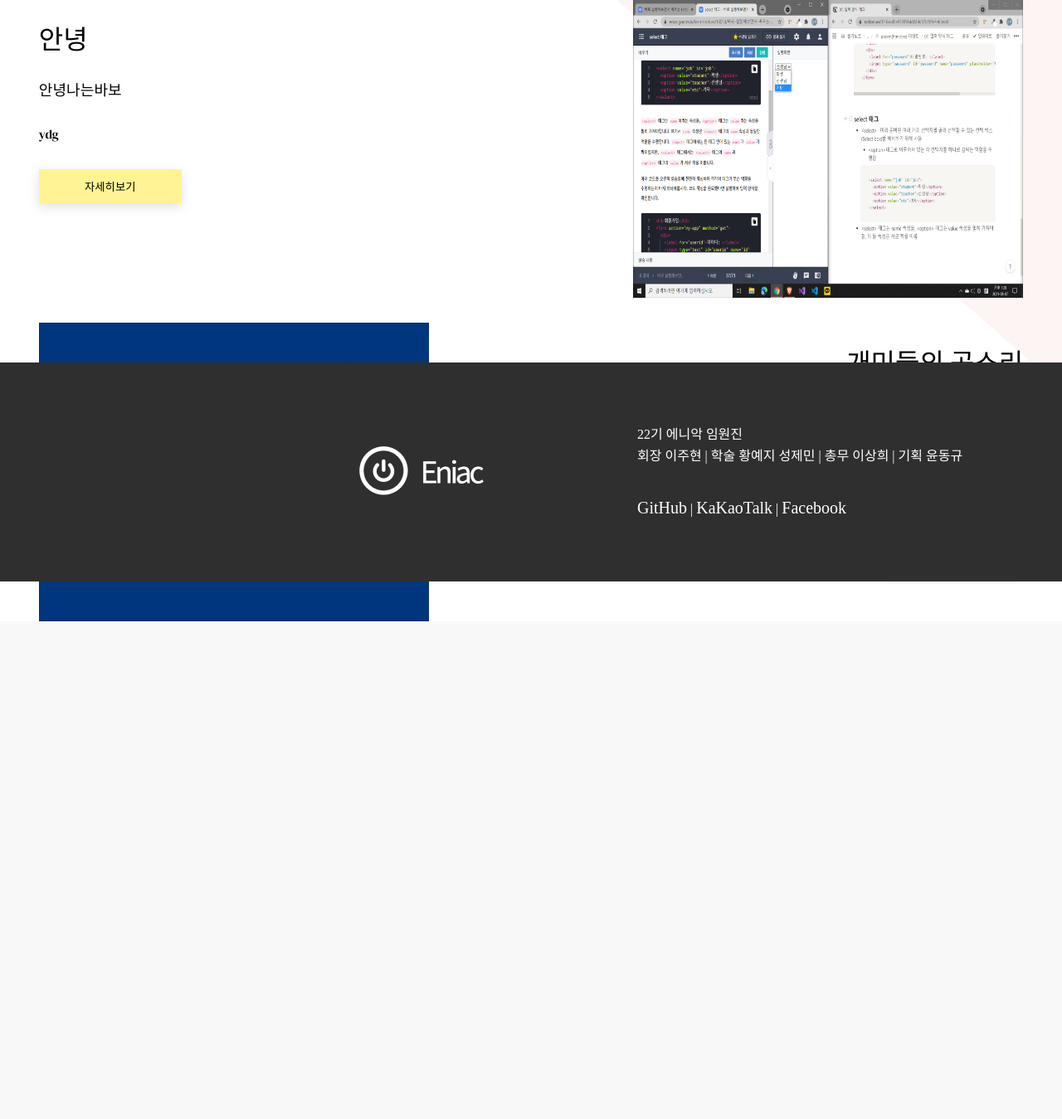
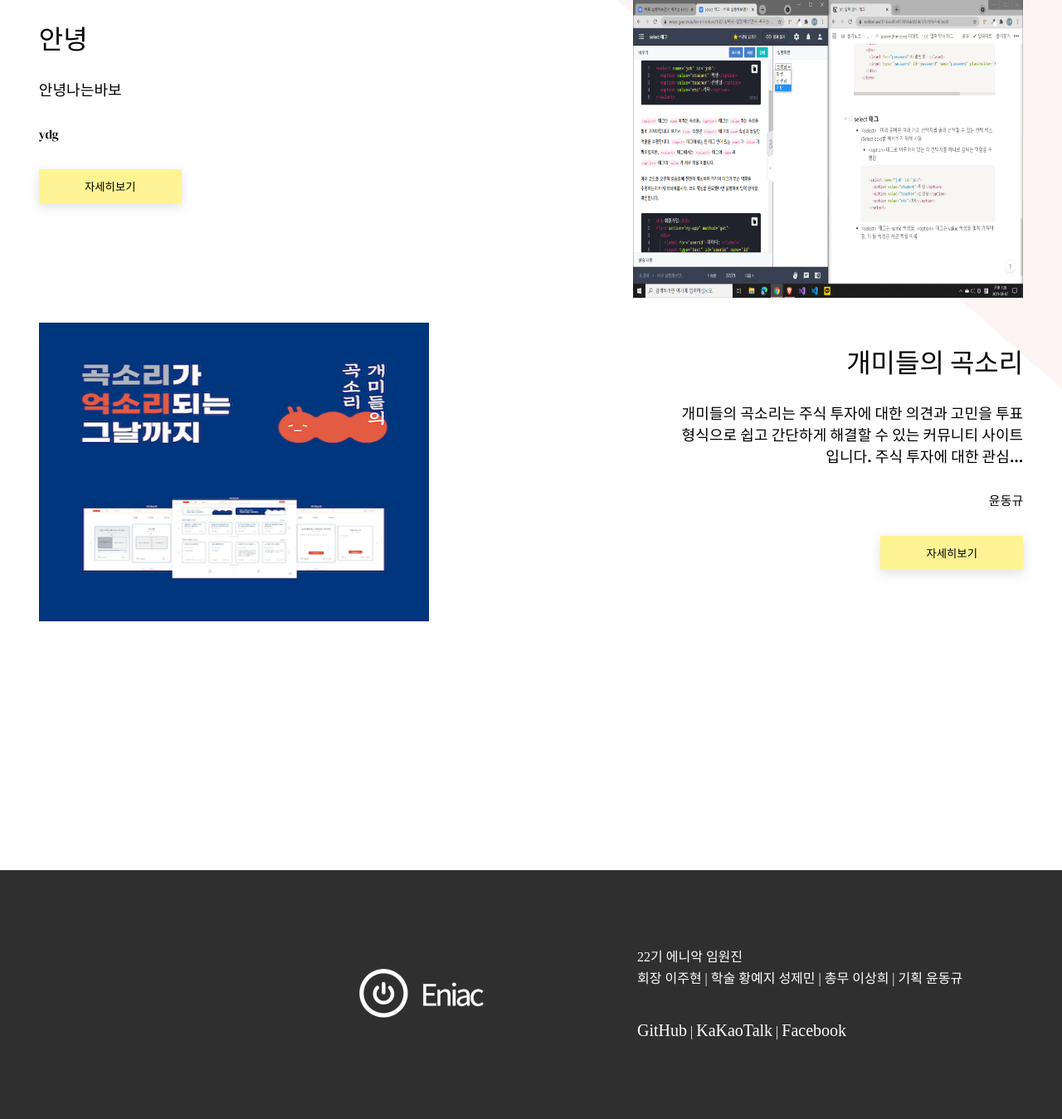
Before and after one commit to sanghee01/eniac-website, a Django app: page / in a window 1280 px wide. Shown: the part 651-2000 px from the top of the page at 83% size. Before the commit the page ends 1400 px from the top, so only its background shows below. Run offline with Django 3.2, Linux system fonts and the light colour scheme; data comes from the database, SQL or seed files in the repository; some libraries are stand-ins or nearby versions; some web fonts are replaced.

Commit message:
[feat] footer 임시해결

```diff
--- a/static/css/activities/act-cont.css
+++ b/static/css/activities/act-cont.css
@@ -4,7 +4,7 @@ body {
 
 .activity {
   position: relative;
-  min-height: 120%;
+  min-height: 130%;
 }
 
 .activity__cont-wrap {
--- a/static/css/activities/activity.css
+++ b/static/css/activities/activity.css
@@ -2,7 +2,9 @@
   box-sizing: border-box;
 }
 
-body {
+body,
+html {
+  height: 2000px;
 }
 
 #recommend-bg {
--- a/static/css/components/footer.css
+++ b/static/css/components/footer.css
@@ -4,6 +4,7 @@
   position: absolute;
   bottom: 0;
   width: 100%;
+  height: 300px;
   display: flex;
   align-items: center;
 }
--- a/static/css/components/status-bar.css
+++ b/static/css/components/status-bar.css
@@ -1,5 +1,6 @@
 body {
   margin: 0;
+  height: 2000px;
 }
 
 .status-bar {
@@ -107,11 +108,10 @@ a {
   color: white;
 }
 
-.status-bar__single-menu>a:hover {
+.status-bar__single-menu > a:hover {
   background-color: black;
   color: white;
 }
-
 
 /* 클리갛면 a태그 display noen으로 클릭안하면 block */
 
@@ -147,5 +147,4 @@ a {
   }
 }
 
-
 /* 1300밑으로 내려가면  */
--- a/static/css/home/home-wotd.css
+++ b/static/css/home/home-wotd.css
@@ -1,5 +1,6 @@
 @import url("https://fonts.googleapis.com/css2?family=DM+Serif+Display&display=swap");
-.body {}
+.body {
+}
 
 .home-topbox {
   position: relative;
--- a/static/css/projects/project-content.css
+++ b/static/css/projects/project-content.css
@@ -1,10 +1,5 @@
 a {
   text-decoration: none;
-}
-
-body,
-html {
-    height: 130%;
 }
 
 .project-content__list {
```
Also changed, not shown: templates/activities/activity.html (+6 -7 lines). Lines whose indentation alone changed are shown as unchanged.
